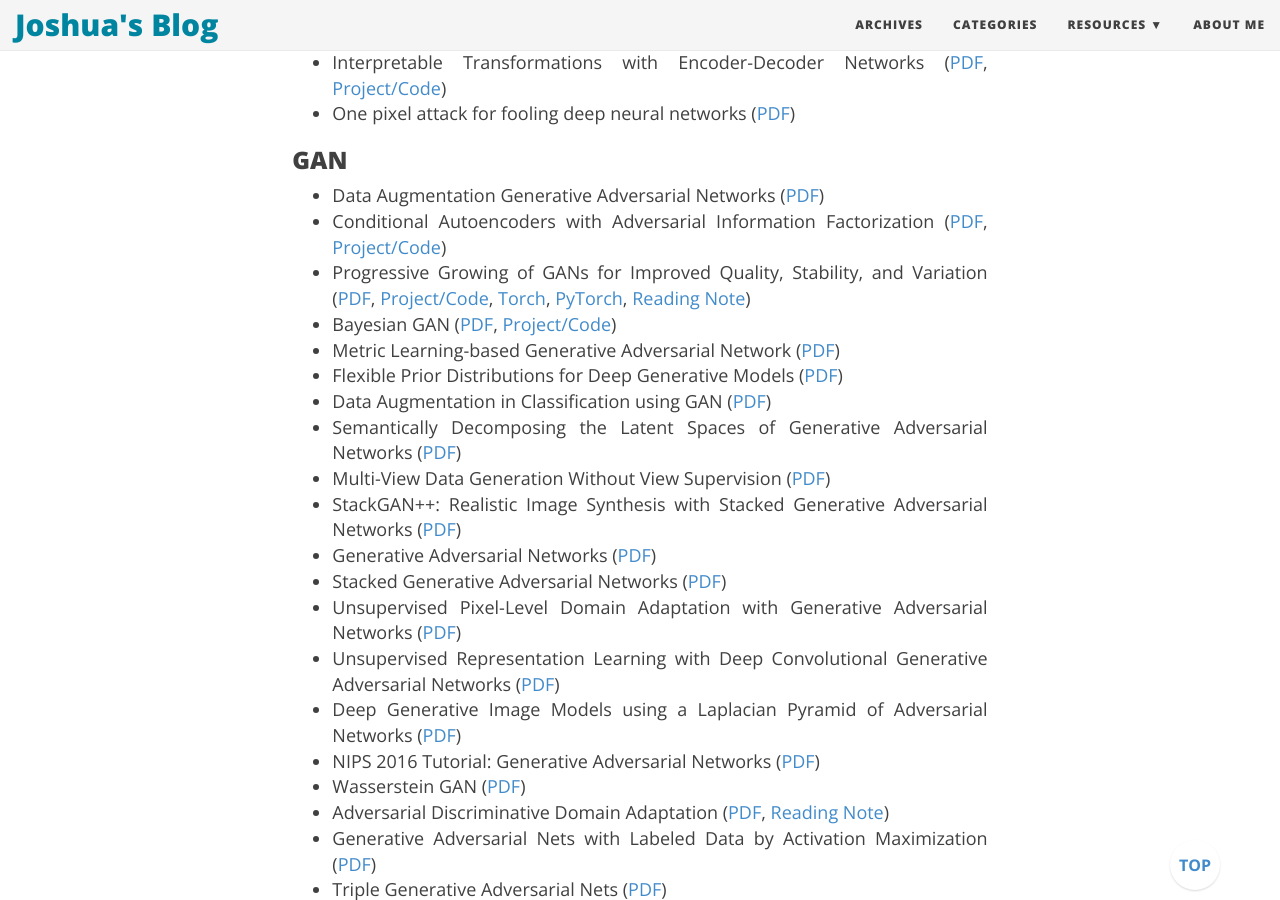
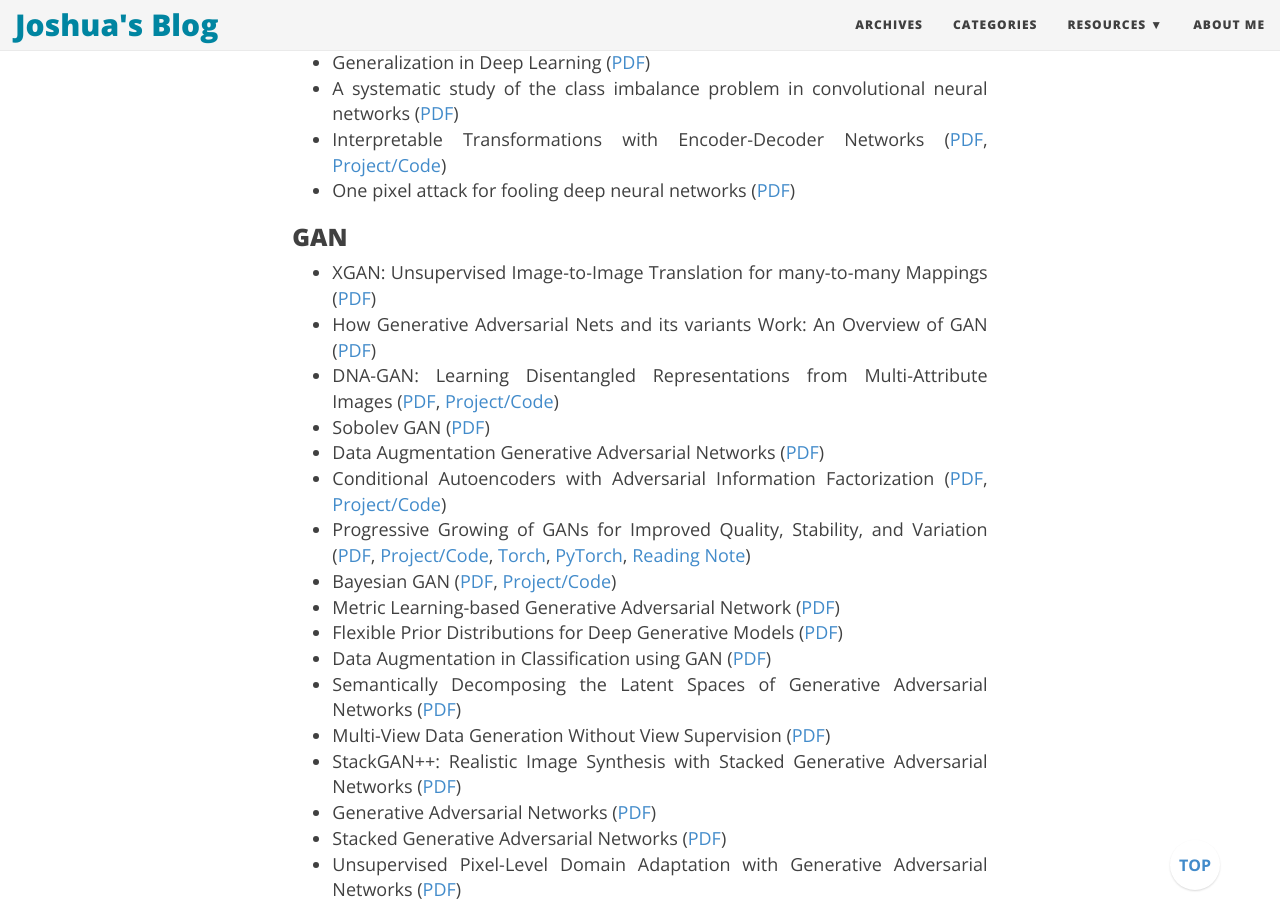
Before and after one commit to joshua19881228/joshua19881228.github.io, a Jekyll site: the page built from _posts/Computer_Vision/2016-08-25-my-jumble-of-computer-vision.md, in a window 1280 px wide and 900 px high, scrolled down 16447 px. Built offline with Jekyll 4.4.1, drawn with Linux system fonts in a browser that asks for light colours; nearby versions of some CDN libraries; comment, search, counter and statistics services are not loaded; some of the changed text lies outside the part shown.

Commit message:
update post

```diff
--- a/_posts/Computer_Vision/2016-08-25-my-jumble-of-computer-vision.md
+++ b/_posts/Computer_Vision/2016-08-25-my-jumble-of-computer-vision.md
@@ -15,6 +15,7 @@
 
 ### OBJECT/SALIENCY DETECTOIN
 
+* Interpretable R-CNN ([PDF](https://arxiv.org/abs/1711.05226))
 * Cascade Region Proposal and Global Context for Deep Object Detection ([PDF](https://arxiv.org/abs/1710.10749))
 * PVANET: Deep but Lightweight Neural Networks for Real-time Object Detection ([PDF](http://arxiv.org/abs/1608.08021), [Project/Code](https://github.com/sanghoon/pva-faster-rcnn), [Reading Note](http://joshua881228.webfactional.com/blog_reading-note-pvanet-deep-but-lightweight-neural-networks-for-real-time-object-detection_137/))
 * Inside-Outside Net: Detecting Objects in Context with Skip Pooling and Recurrent Neural Networks ([PDF](http://arxiv.org/abs/1512.04143), [Reading Note](http://joshua881228.webfactional.com/blog_reading-note-inside-outside-net-detecting-objects-in-context-with-skip-pooling-and-recurrent-neural-networks_111/))
@@ -183,6 +184,7 @@
 
 ### ACTION RECOGNITION/EVENT DETECTION/VIDEO ###
 
+* Making a long story short: A Multi-Importance Semantic for Fast-Forwarding Egocentric Videos ([PDF](https://arxiv.org/abs/1711.03473))
 * Attentional Pooling for Action Recognition ([PDF](https://arxiv.org/abs/1711.01467), [Project/Code](https://github.com/rohitgirdhar/AttentionalPoolingAction))
 * Pooling the Convolutional Layers in Deep ConvNets for Action Recognition ([PDF](http://arxiv.org/abs/1511.02126), [Reading Note](http://joshua881228.webfactional.com/blog_reading-note-pooling-the-convolutional-layers-in-deep-convnets-for-action-recognition_73/))
 * Two-Stream Convolutional Networks for Action Recognition in Videos ([PDF](http://arxiv.org/abs/1406.2199), [Reading Note](http://joshua881228.webfactional.com/blog_reading-note-two-stream-convolutional-networks-for-action-recognition-in-videos_71/))
@@ -405,6 +407,10 @@
 
 ### GAN ###
 
+* XGAN: Unsupervised Image-to-Image Translation for many-to-many Mappings ([PDF](https://arxiv.org/abs/1711.05139))
+* How Generative Adversarial Nets and its variants Work: An Overview of GAN ([PDF](https://arxiv.org/abs/1711.05914))
+* DNA-GAN: Learning Disentangled Representations from Multi-Attribute Images ([PDF](https://arxiv.org/abs/1711.05415), [Project/Code](https://github.com//Prinsphield/DNA-GAN))
+* Sobolev GAN ([PDF](https://arxiv.org/abs/1711.04894))
 * Data Augmentation Generative Adversarial Networks ([PDF](https://arxiv.org/abs/1711.04340))
 * Conditional Autoencoders with Adversarial Information Factorization ([PDF](https://arxiv.org/abs/1711.05175), [Project/Code](https://github.com/ToniCreswell/attribute-cVAEGAN))
 * Progressive Growing of GANs for Improved Quality, Stability, and Variation ([PDF](https://arxiv.org/abs/1710.10196), [Project/Code](https://github.com/tkarras/progressive_growing_of_gans), [Torch](https://github.com/nashory/progressive-growing-torch), [PyTorch](https://github.com//github-pengge/PyTorch-progressive_growing_of_gans), [Reading Note](https://joshua19881228.github.io/2017-11-12-ProgressiveGrowing/))
@@ -453,6 +459,7 @@
 
 ### LIGHT-WEIGHT MODEL/EMBEDDED/MOBILE/MODEL COMPRESSION ###
 
+* NISP: Pruning Networks using Neuron Importance Score Propagation ([PDF](https://arxiv.org/abs/1711.05908))
 * Caffeinated FPGAs: FPGA Framework For Convolutional Neural Networks ([PDF](https://arxiv.org/abs/1609.09671))
 * Comprehensive Evaluation of OpenCL-based Convolutional Neural Network Accelerators in Xilinx and Altera FPGAs  ([PDF](https://arxiv.org/abs/1609.09296))
 * FINN: A Framework for Fast, Scalable Binarized Neural Network Inference ([PDF](http://www.idi.ntnu.no/~yamanu/2017-fpga-finn-preprint.pdf))
@@ -636,6 +643,7 @@
 
 ### NEWS/BLOGS ###
 
+* [Neural Networks For Recommender Systems](https://www.bilibili.com/video/av16499811/)
 * [MIT Technology Review](https://www.technologyreview.com/)
     A good place to keep up the trends.
 * [LAB41](https://gab41.lab41.org/)
@@ -707,6 +715,8 @@
 * [Compressing deep neural nets](http://machinethink.net/blog/compressing-deep-neural-nets/)
 * [Sigmoidal](https://sigmoidal.io/)
 * [A Gentle Introduction to the Bag-of-Words Model](https://machinelearningmastery.com/gentle-introduction-bag-words-model/)
+* [Fantastic GANs and where to find them](http://guimperarnau.com/blog/2017/03/Fantastic-GANs-and-where-to-find-them)
+* [Fantastic GANs and where to find them II](http://guimperarnau.com/blog/2017/11/Fantastic-GANs-and-where-to-find-them-II)
 
 ### BENCHMARK/LEADERBOARD/DATASET ###
 
```
